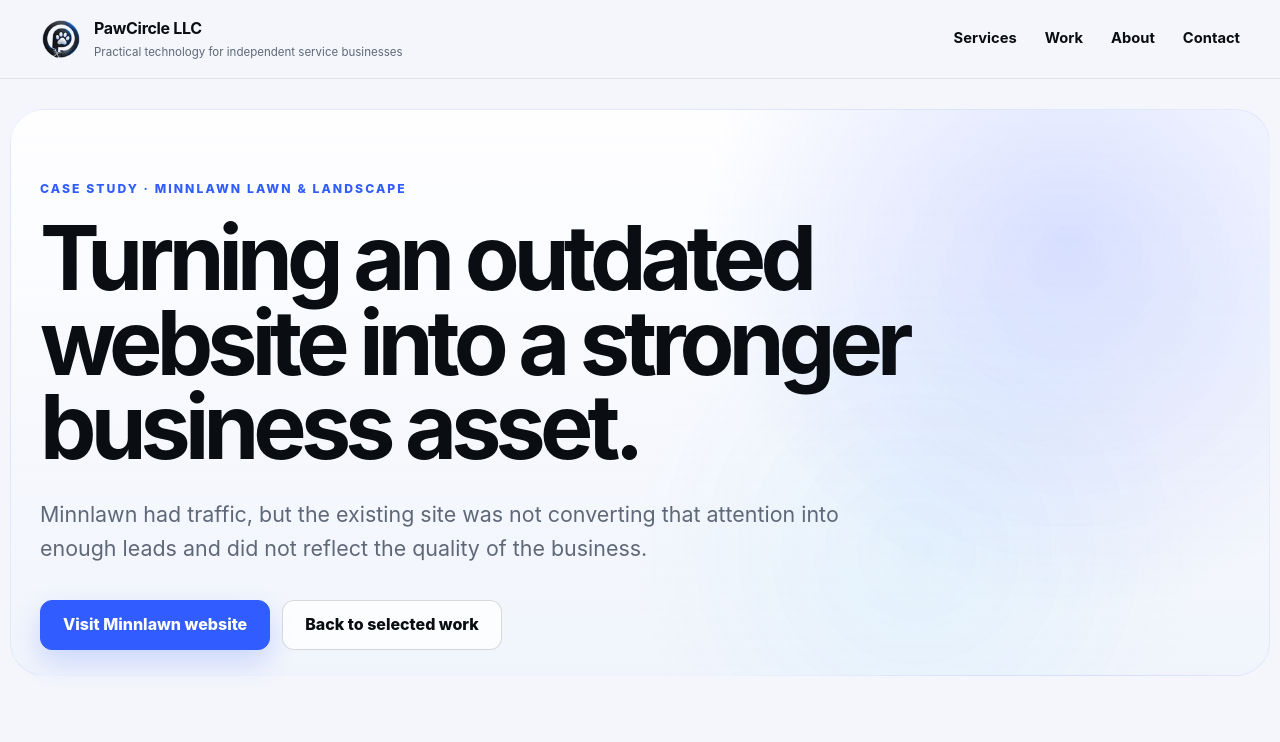
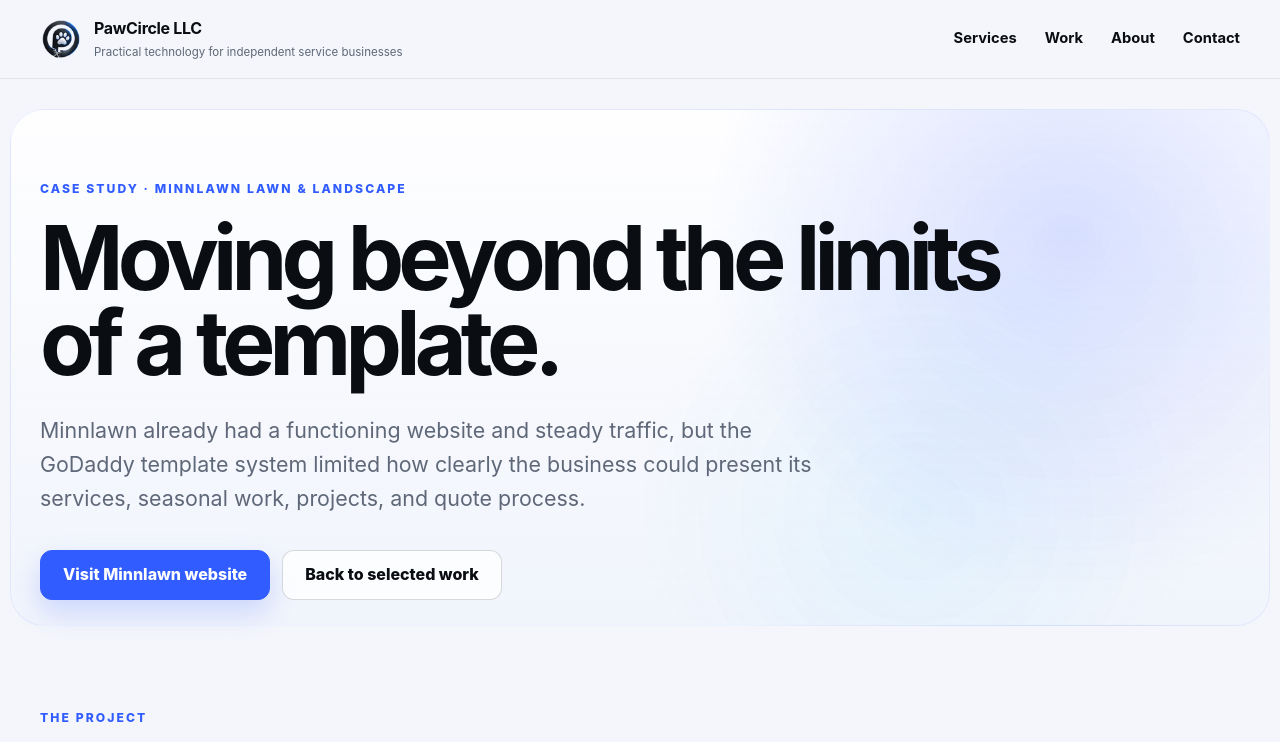
Before and after one commit to reaaland/pawcircle-llc-site, a Next.js app: page /work/minnlawn in a window 1280 px wide. Shown: the top 742 px of the page. Built offline with nearby package versions, Linux system fonts and the light colour scheme.

Commit message:
Clarify Minnlawn case study framing

```diff
--- a/app/work/minnlawn/page.tsx
+++ b/app/work/minnlawn/page.tsx
@@ -15,9 +15,9 @@
     <main>
       <section className="shell page-shell" style={{ paddingBottom: "54px" }}>
         <p className="eyebrow">CASE STUDY · MINNLAWN LAWN & LANDSCAPE</p>
-        <h1>Turning an outdated website into a stronger business asset.</h1>
+        <h1>Moving beyond the limits of a template.</h1>
         <p className="lede page-lede">
-          Minnlawn had traffic, but the existing site was not converting that attention into enough leads and did not reflect the quality of the business.
+          Minnlawn already had a functioning website and steady traffic, but the GoDaddy template system limited how clearly the business could present its services, seasonal work, projects, and quote process.
         </p>
         <div className="actions">
           <a className="button button-dark" href="https://minnlawn.com" target="_blank" rel="noreferrer">
```
